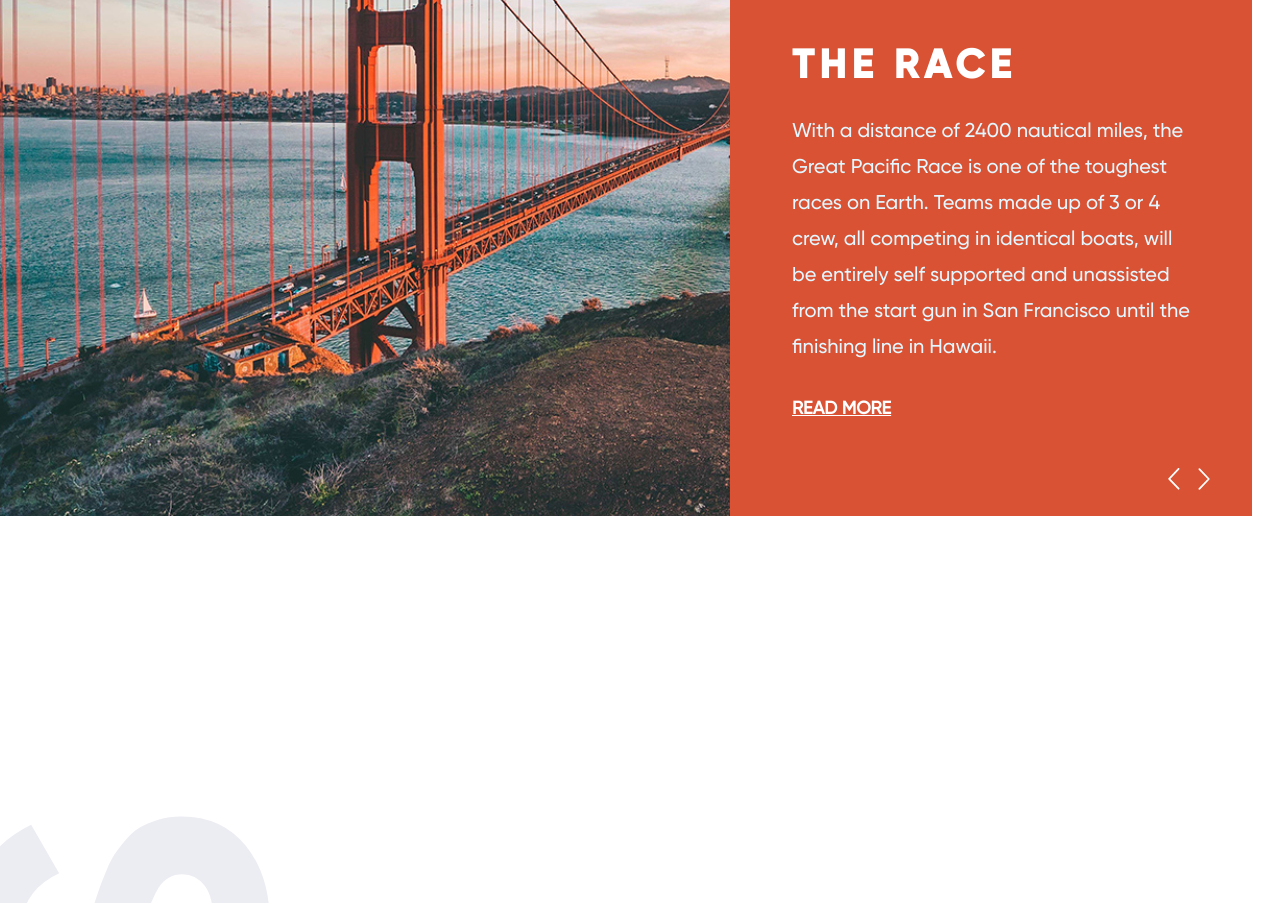
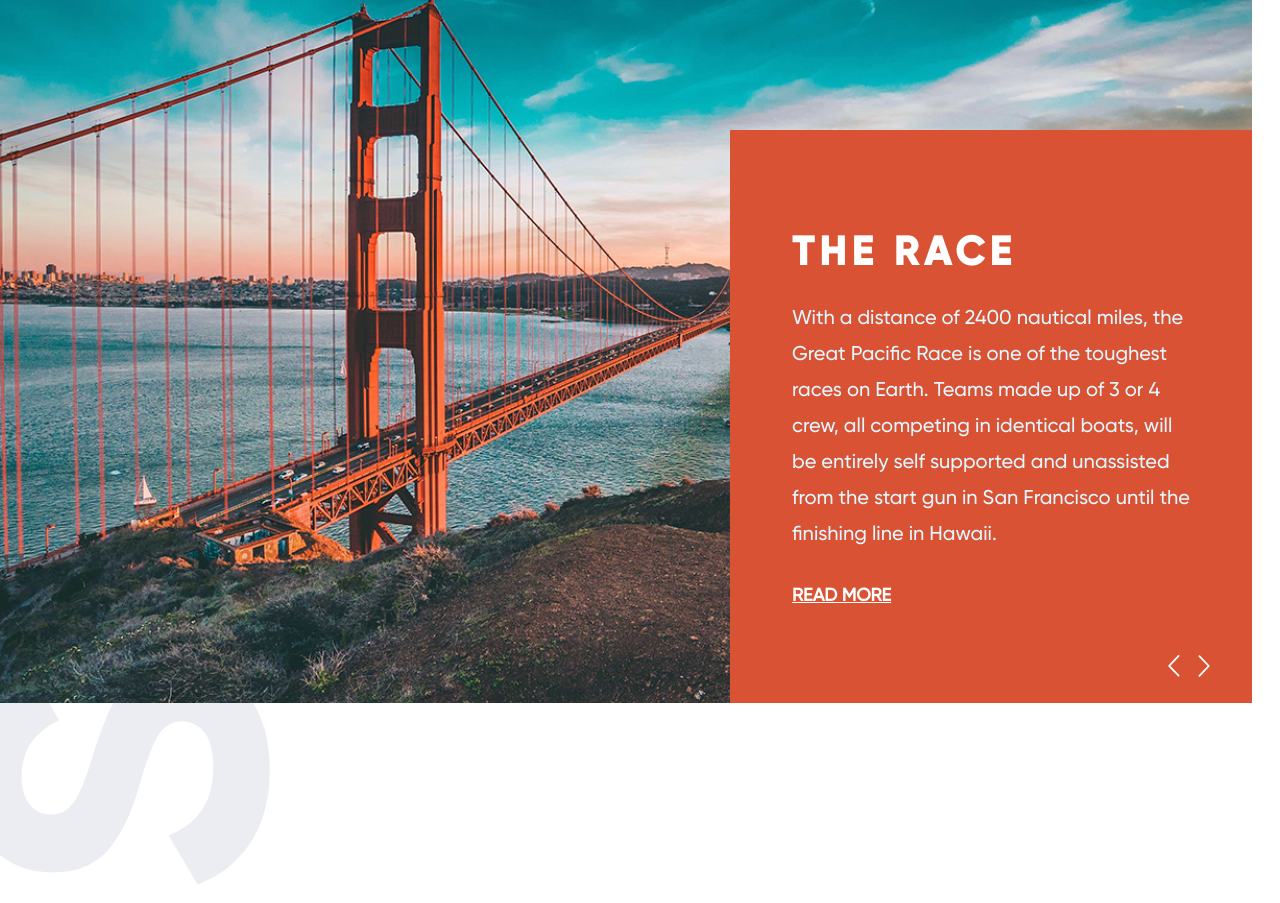
Before and after one commit to LevanKopaliani/Reactv-gprui, a React (Vite) app: page /reactv-gprui/ in a window 1280 px wide. Shown: the part 1620-2523 px from the top of the page. Built offline with nearby package versions, Linux system fonts and the light colour scheme.

Commit message:
RaceSlider

```diff
--- a/src/Styles/Home.scss
+++ b/src/Styles/Home.scss
@@ -179,9 +179,36 @@
   }
   .teams-section {
     position: relative;
-    height: 1864px;
-    &::after {
+    max-height: 1634px;
+    &::before {
       content: "TEAMS";
+      position: absolute;
+      z-index: -1;
+      font-family: "Gilroy-Bold", sans-serif;
+      font-size: 418px;
+      line-height: 505px;
+      text-transform: uppercase;
+      color: #ececf3;
+      transform-origin: bottom;
+      transform: rotate(-90deg) translateX(-50%) translateY(-50%);
+      bottom: 50px;
+      left: 0;
+      @media (max-width: 480px) {
+        font-size: 250px;
+        line-height: 302px;
+        bottom: 30px;
+
+        transform: rotate(-90deg) translateX(-50%) translateY(-60%);
+      }
+    }
+    .home-race-slider {
+      top: -10%;
+      @media (max-width: 1024px) {
+        top: 0%;
+      }
+    }
+    .backtext {
+      transform-origin: top left;
       position: absolute;
       font-family: "Gilroy-Bold", sans-serif;
       font-size: 418px;
@@ -197,105 +224,5 @@
         transform: rotate(-90deg) translateY(-120%);
       }
     }
-    .race-slider {
-      position: relative;
-      max-width: 1252px;
-      max-height: 803px;
-      top: -10%;
-      @media (max-width: 1024px) {
-        top: 0%;
-      }
-      img {
-        width: 100%;
-        display: block;
-      }
-      .race-slider-img {
-        position: relative;
-        .race-slider-img-number {
-          position: absolute;
-          top: 15px;
-          right: 15px;
-          font-family: "Gilroy-Medium";
-          font-size: 16px;
-          line-height: 135%;
-          text-transform: uppercase;
-          color: #ffffff;
-        }
-      }
-
-      .race-slider-text {
-        position: absolute;
-        z-index: 9;
-        bottom: 0;
-        right: 0;
-        background-color: #d95234;
-        max-width: 522px;
-        width: 100%;
-        max-height: 573px;
-        height: 100%;
-        padding: 100px 62px;
-        @media (max-width: 1024px) {
-          position: relative;
-          max-width: unset;
-          max-height: unset;
-        }
-        @media (max-width: 480px) {
-          padding: 65px 24px;
-          display: flex;
-          flex-direction: column;
-        }
-        .race-slider-title {
-          font-family: "Gilroy-Bold", sans-serif;
-          font-size: 40px;
-          line-height: 48px;
-          letter-spacing: 0.14em;
-          text-transform: uppercase;
-          color: #ffffff;
-          @media (max-width: 480px) {
-            font-size: 24px;
-            line-height: 29px;
-          }
-        }
-        .race-slider-subtitle {
-          margin-top: 23px;
-          font-family: "Gilroy-Medium", sans-serif;
-          font-size: 20px;
-          line-height: 180%;
-          color: #e2f7ff;
-          @media (max-width: 480px) {
-            font-size: 18px;
-          }
-        }
-        .race-slider-readmore {
-          cursor: pointer;
-          margin-top: 31px;
-          font-family: "Gilroy-Medium", sans-serif;
-          font-style: normal;
-          font-weight: 600;
-          font-size: 18px;
-          line-height: 135%;
-          text-decoration-line: underline;
-          text-transform: uppercase;
-          color: #ffffff;
-        }
-        .race-slider-controls {
-          cursor: pointer;
-          position: absolute;
-          bottom: 26px;
-          right: 33px;
-          width: 60px;
-          height: 22px;
-          display: flex;
-          justify-content: space-between;
-          @media (max-width: 480px) {
-            position: relative;
-            bottom: unset;
-            right: unset;
-            margin-top: 48px;
-            align-self: center;
-          }
-        }
-      }
-    }
   }
 }
--- /dev/null
+++ b/src/Styles/RaceSlider.scss
@@ -0,0 +1,97 @@
+.race-slider {
+  position: relative;
+  max-width: 1252px;
+  max-height: 803px;
+
+  img {
+    width: 100%;
+    display: block;
+  }
+  .race-slider-img {
+    position: relative;
+    .race-slider-img-number {
+      position: absolute;
+      top: 15px;
+      right: 15px;
+      font-family: "Gilroy-Medium";
+      font-size: 16px;
+      line-height: 135%;
+      text-transform: uppercase;
+      color: #ffffff;
+    }
+  }
+
+  .race-slider-text {
+    position: absolute;
+    z-index: 9;
+    bottom: 0;
+    right: 0;
+    background-color: #d95234;
+    max-width: 522px;
+    width: 100%;
+    max-height: 573px;
+    height: 100%;
+    padding: 100px 62px;
+    @media (max-width: 1024px) {
+      position: relative;
+      max-width: unset;
+      max-height: unset;
+    }
+    @media (max-width: 480px) {
+      padding: 65px 24px;
+      display: flex;
+      flex-direction: column;
+    }
+    .race-slider-title {
+      font-family: "Gilroy-Bold", sans-serif;
+      font-size: 40px;
+      line-height: 48px;
+      letter-spacing: 0.14em;
+      text-transform: uppercase;
+      color: #ffffff;
+      @media (max-width: 480px) {
+        font-size: 24px;
+        line-height: 29px;
+      }
+    }
+    .race-slider-subtitle {
+      margin-top: 23px;
+      font-family: "Gilroy-Medium", sans-serif;
+      font-size: 20px;
+      line-height: 180%;
+      color: #e2f7ff;
+      @media (max-width: 480px) {
+        font-size: 18px;
+      }
+    }
+    .race-slider-readmore {
+      cursor: pointer;
+      margin-top: 31px;
+      font-family: "Gilroy-Medium", sans-serif;
+      font-style: normal;
+      font-weight: 600;
+      font-size: 18px;
+      line-height: 135%;
+      text-decoration-line: underline;
+      text-transform: uppercase;
+      color: #ffffff;
+    }
+    .race-slider-controls {
+      cursor: pointer;
+      position: absolute;
+      bottom: 26px;
+      right: 33px;
+      width: 60px;
+      height: 22px;
+      display: flex;
+      justify-content: space-between;
+      @media (max-width: 480px) {
+        position: relative;
+        bottom: unset;
+        right: unset;
+        margin-top: 48px;
+        align-self: center;
+      }
+    }
+  }
+}
--- /dev/null
+++ b/src/components/RaceSlider.jsx
@@ -0,0 +1,42 @@
+import React, { useState } from "react";
+import "../Styles/RaceSlider.scss";
+import RaceSliderData from "../data/RaceSliderData.jsx";
+import SliderArrowLeft from "../assets/img/sliderarrleft.svg";
+import SliderArrowRight from "../assets/img/sliderarrright.svg";
+
+const RaceSlider = ({ className }) => {
+  const [slider, setSlider] = useState(0);
+
+  const changeSlider = () => {
+    setSlider((prev) => prev + 1);
+  };
+
+  return (
+    <div className={`race-slider ${className}`}>
+      <div className="race-slider-img">
+        {/* <img src={`/src/assets/img/Slider${slider}.svg`} alt="" /> */}
+        <img src={RaceSliderData[slider].img} alt="" />
+        <p className="race-slider-img-number">{`${slider + 1}/4`}</p>
+      </div>
+      <div className="race-slider-text">
+        <h2 className="race-slider-title">{RaceSliderData[slider].title}</h2>
+        <p className="race-slider-subtitle">{RaceSliderData[slider].text}</p>
+        <p className="race-slider-readmore">Read More</p>
+        <div className="race-slider-controls">
+          <img
+            src={SliderArrowLeft}
+            alt="left"
+            onClick={() => setSlider((prev) => (prev === 0 ? 3 : prev - 1))}
+          />
+          <img
+            src={SliderArrowRight}
+            alt="right"
+            onClick={() => setSlider((prev) => (prev === 3 ? 0 : prev + 1))}
+          />
+        </div>
+      </div>
+    </div>
+  );
+};
+
+export default RaceSlider;
--- /dev/null
+++ b/src/data/RaceSliderData.jsx
@@ -0,0 +1,30 @@
+import Slider1 from "../assets/img/slider1.svg";
+import Slider2 from "../assets/img/slider2.svg";
+import Slider3 from "../assets/img/slider3.svg";
+import Slider4 from "../assets/img/slider4.svg";
+
+const RaceSliderData = [
+  {
+    img: Slider1,
+    title: "The race",
+    text: "With a distance of 2400 nautical miles, the Great Pacific Race is one of the toughest races on Earth. Teams made up of 3 or 4 crew, all competing in identical boats, will be entirely self supported and unassisted from the start gun in San Francisco until the finishing line in Hawaii.",
+  },
+  {
+    img: Slider2,
+    title: "The Challenge",
+    text: " The Challenge test With a distance of 2400 nautical miles, the Great Pacific Race is one of the toughest races on Earth. Teams made up of 3 or 4 crew, all competing in identical boats, will be entirely self supported and unassisted from the start gun in San Francisco until the finishing line in Hawaii.",
+  },
+  {
+    img: Slider3,
+    title: "The Experience",
+    text: "The Experience test With a distance of 2400 nautical miles, the Great Pacific Race is one of the toughest races on Earth. Teams made up of 3 or 4 crew, all competing in identical boats, will be entirely self supported and unassisted from the start gun in San Francisco until the finishing line in Hawaii.",
+  },
+  {
+    img: Slider4,
+    title: "Support",
+    text: "Support test With a distance of 2400 nautical miles, the Great Pacific Race is one of the toughest races on Earth. Teams made up of 3 or 4 crew, all competing in identical boats, will be entirely self supported and unassisted from the start gun in San Francisco until the finishing line in Hawaii.",
+  },
+  ,
+];
+
+export default RaceSliderData;
--- a/src/pages/Home.jsx
+++ b/src/pages/Home.jsx
@@ -9,16 +9,10 @@ import Slider1 from "../assets/img/slider1.svg";
 import Slider2 from "../assets/img/slider2.svg";
 import Slider3 from "../assets/img/slider3.svg";
 import Slider4 from "../assets/img/slider4.svg";
-import SliderArrowLeft from "../assets/img/sliderarrleft.svg";
-import SliderArrowRight from "../assets/img/sliderarrright.svg";
+
+import RaceSlider from "../components/RaceSlider";
 
 const Home = () => {
-  const [slider, setSlider] = useState(1);
-
-  const changeSlider = () => {
-    setSlider((prev) => prev + 1);
-  };
-
   return (
     <div className="homepage">
       <section className="title-section">
@@ -50,37 +44,12 @@ const Home = () => {
           </div>
         </div>
       </section>
-      <section className="teams-section">
-        <div className="race-slider">
-          <div className="race-slider-img">
-            <img src={`/src/assets/img/Slider${slider}.svg`} alt="" />
-            <p className="race-slider-img-number">{`${slider}/4`}</p>
-          </div>
-          <div className="race-slider-text">
-            <h2 className="race-slider-title">The race</h2>
-            <p className="race-slider-subtitle">
-              With a distance of 2400 nautical miles, the Great Pacific Race is
-              one of the toughest races on Earth. Teams made up of 3 or 4 crew,
-              all competing in identical boats, will be entirely self supported
-              and unassisted from the start gun in San Francisco until the
-              finishing line in Hawaii.
-            </p>
-            <p className="race-slider-readmore">Read More</p>
-            <div className="race-slider-controls">
-              <img
-                src={SliderArrowLeft}
-                alt="left"
-                onClick={() => setSlider((prev) => (prev === 1 ? 4 : prev - 1))}
-              />
-              <img
-                src={SliderArrowRight}
-                alt="right"
-                onClick={() => setSlider((prev) => (prev === 4 ? 1 : prev + 1))}
-              />
-            </div>
-          </div>
-        </div>
-      </section>
+      <div className="wrapper-p">
+        <section className="teams-section ">
+          <RaceSlider className="home-race-slider" />
+          {/* <p className="backtext">TEAMS</p> */}
+        </section>
+      </div>
     </div>
   );
 };
```
